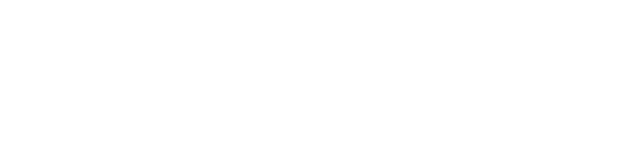
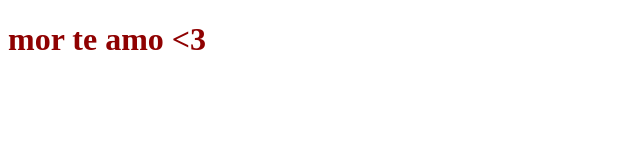
Before and after one commit to alebbasi/jornada-viagens, a plain HTML site: page index.html in a window 1280 px wide. Shown: the whole page, without its empty margins (0-640 px from the left). Drawn offline with Linux system fonts and the light colour scheme.

Commit message:
Adiciona variaveis de cores

```diff
--- a/CSS/style.css
+++ b/CSS/style.css
@@ -1,6 +1,29 @@
-/*CSS RESET*/
+/*Background
+botoes
+cores_textos*/
+
+:root {
+    --background-primary-colour: #ffffff;
+    --background-secundary-colour: #f5f5f5;
+    --background-tertiary-colour: #000000;
+
+
+    --button-primary-colour: #8F0101;
+    --button-secundary-colour: #B81515;
+
+    --text-primary-colour: #222222;
+    --text-secundary-colour: #ffffff;
+
+
+}
+
+*CSS RESET*/
 body, img, h1, p, fieldset,legend,label, input, select, textarea, button {
     margin: 0;
     padding: 0;
     box-sizing: border-box;
 }
+h1 {
+
+    color: var(--button-primary-colour);
+}
--- a/index.html
+++ b/index.html
@@ -3,9 +3,10 @@
 <head>
     <meta charset="UTF-8">
     <meta name="viewport" content="width=device-width, initial-scale=1.0">
+    <link rel="stylesheet" href="./CSS/style.css">
     <title>Jornada Viagens</title>
 </head>
 <body>
-
+    <h1>mor te amo <3</h1>
 </body>
 </html>
```
